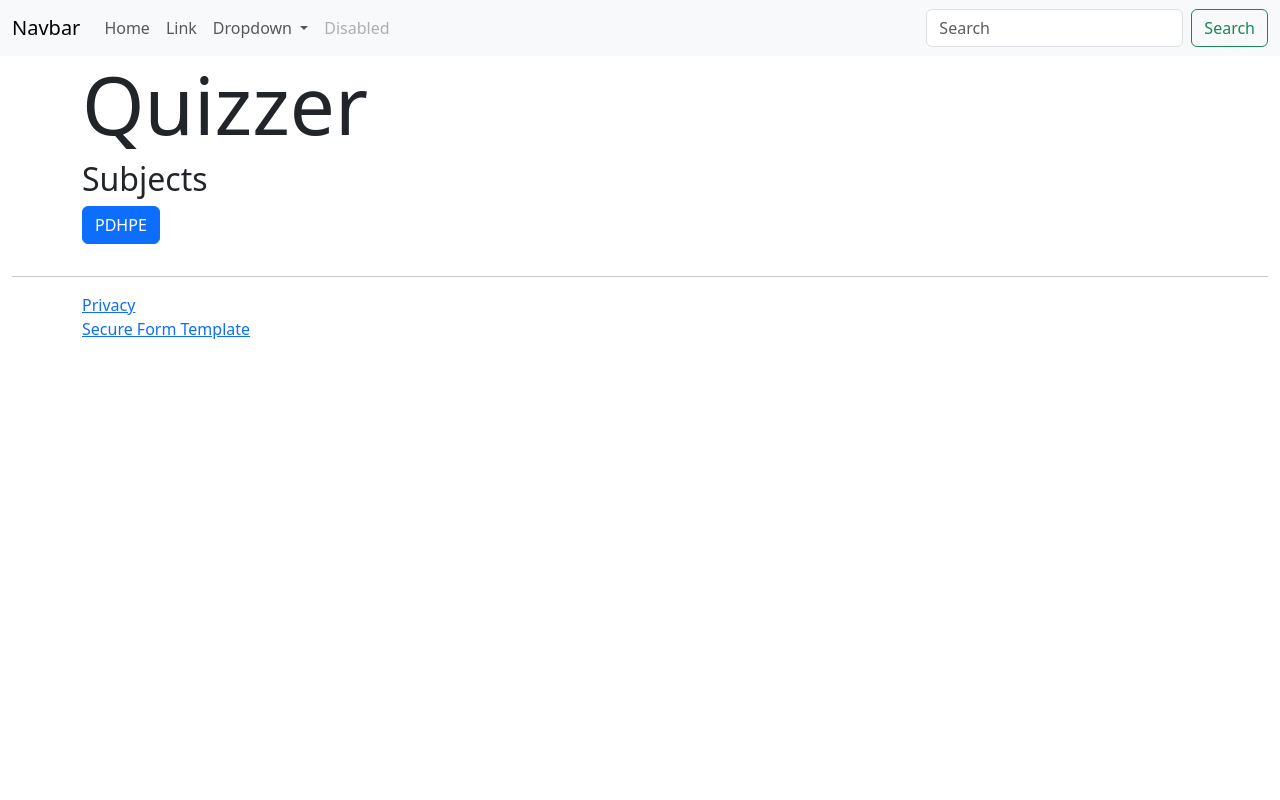
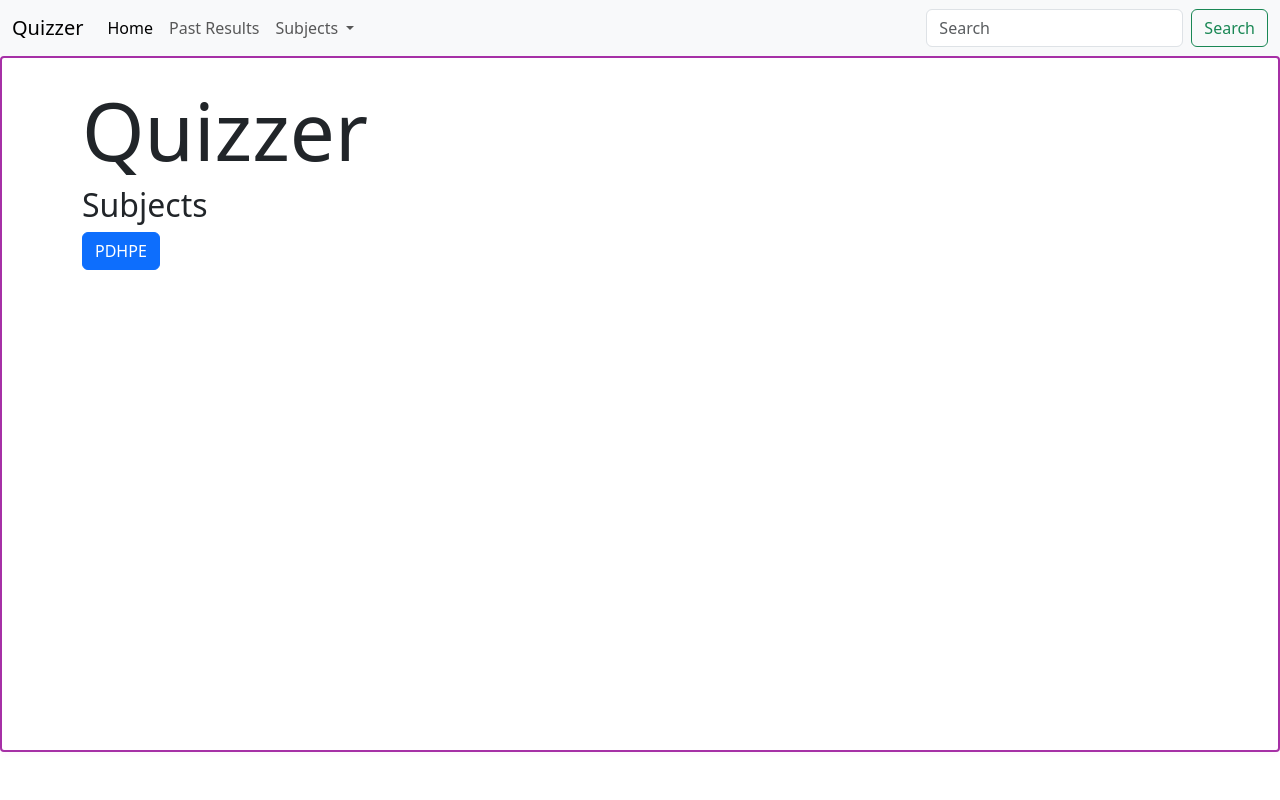
Before and after one commit to phoenixmolloy/Software-Engineering-Project-Part-1, a Flask app: page / in a window 1280 px wide. Run offline with Flask 3, Linux system fonts and the light colour scheme; some libraries are stand-ins or nearby versions.

Commit message:
changing the layout of the screen

```diff
--- a/main.py
+++ b/main.py
@@ -100,6 +100,8 @@ def pdhpe():
         session["correct_answers"] = 0
     if "questions_asked" not in session:
         session["questions_asked"] = 0
+    if "asked_questions" not in session:
+        session["asked_questions"] = []
 
     if request.method == "POST":
         selected = request.form.get("answer")
@@ -117,10 +119,19 @@ def pdhpe():
         session.pop("questions_asked")
         session.pop("correct_answers")
         session.pop("current_correct", None)
+        session.pop("asked_questions", None)
         return render_template("results.html", correct=correct, total=15)
 
-    question = dbHandler.get_question()
-    session["current_correct"] = question["correct_answer"]
+    # Get a new question, excluding already asked ones
+    asked_ids = session["asked_questions"]
+    question = dbHandler.get_question(asked_ids)
+    if question:
+        asked_ids.append(question["id"])
+        session["asked_questions"] = asked_ids
+        session["current_correct"] = question["correct_answer"]
+    else:
+        # No more questions available
+        return render_template("results.html", correct=session["correct_answers"], total=session["questions_asked"])
 
     return render_template(
         "PDHPE.html",
--- a/static/css/style.css
+++ b/static/css/style.css
@@ -1,13 +1,29 @@
-*   {
-
+* {
 }
 body {
-
 }
 .container {
-
 }
 
 .row {
+}
 
+.question-box {
+  min-height: 9em;
+  display: flex;
+  align-items: center;
 }
+
+.main-border {
+  border: 2px solid rgb(166, 48, 166);
+  border-radius: 4px;
+  margin: 0 auto;
+  padding: 24px;
+  background: #ffffff;
+  box-shadow: 0 2px 8px rgba(200, 41, 200, 0.05);
+  min-height: calc(
+    100vh - 56px - 48px
+  ); /* 56px navbar + 48px padding/margins */
+  display: flex;
+  flex-direction: column;
+}
--- a/templates/layout.html
+++ b/templates/layout.html
@@ -15,8 +15,9 @@
     <link href="static/css/bootstrap.min.css" rel="stylesheet" />
   </head>
   <body>
-    {% include "partials/menu.html" %} {% block content %}{% endblock %} {%
-    include "partials/footer.html" %}
+    {% include "partials/menu.html" %}
+    <div class="main-border">{% block content %}{% endblock %}</div>
+    {% include "partials/footer.html" %}
     <script src="static/js/bootstrap.bundle.min.js"></script>
     <script src="static/js/serviceWorker.js"></script>
     <script src="static/js/app.js"></script>
--- a/templates/partials/footer.html
+++ b/templates/partials/footer.html
@@ -1,4 +1,4 @@
-<div class="container-fluid">
+<!-- <div class="container-fluid">
   <hr />
 </div>
 <div class="container">
@@ -6,4 +6,4 @@
     <a href="privacy.html">Privacy</a>
     <a href="form.html">Secure Form Template</a>
   </div>
-</div>
+</div> -->
--- a/templates/partials/menu.html
+++ b/templates/partials/menu.html
@@ -1,6 +1,6 @@
 <nav class="navbar navbar-expand-lg bg-body-tertiary">
   <div class="container-fluid">
-    <a class="navbar-brand" href="#">Navbar</a>
+    <a class="navbar-brand" href="#">Quizzer</a>
     <button
       class="navbar-toggler"
       type="button"
@@ -15,10 +15,16 @@
     <div class="collapse navbar-collapse" id="navbarSupportedContent">
       <ul class="navbar-nav me-auto mb-2 mb-lg-0">
         <li class="nav-item">
-          <a class="nav-link active" aria-current="page" href="#">Home</a>
+          <a
+            class="nav-link active"
+            aria-current="page"
+            href="{{ url_for('index') }}"
+            >Home</a
+          >
         </li>
         <li class="nav-item">
-          <a class="nav-link" href="#">Link</a>
+          <a class="nav-link" href="#">Past Results</a>
+          <!-- This link is not functional yet, do for part 2-->
         </li>
         <li class="nav-item dropdown">
           <a
@@ -28,18 +34,20 @@
             data-bs-toggle="dropdown"
             aria-expanded="false"
           >
-            Dropdown
+            Subjects
           </a>
           <ul class="dropdown-menu">
-            <li><a class="dropdown-item" href="#">Action</a></li>
-            <li><a class="dropdown-item" href="#">Another action</a></li>
+            <li>
+              <a class="dropdown-item" href="{{ url_for('pdhpe') }}">PDHPE</a>
+            </li>
+            <!-- <li><a class="dropdown-item" href="#">Another action</a></li>
             <li><hr class="dropdown-divider" /></li>
-            <li><a class="dropdown-item" href="#">Something else here</a></li>
+            <li><a class="dropdown-item" href="#">Something else here</a></li> -->
           </ul>
         </li>
-        <li class="nav-item">
+        <!-- <li class="nav-item">
           <a class="nav-link disabled" aria-disabled="true">Disabled</a>
-        </li>
+        </li> -->
       </ul>
       <form class="d-flex" role="search">
         <input
```
Also changed, not shown: templates/PDHPE.html (+33 -8 lines), 1 other file.
